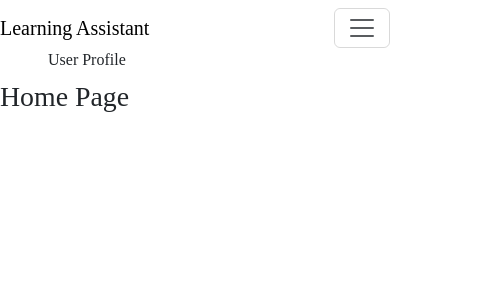
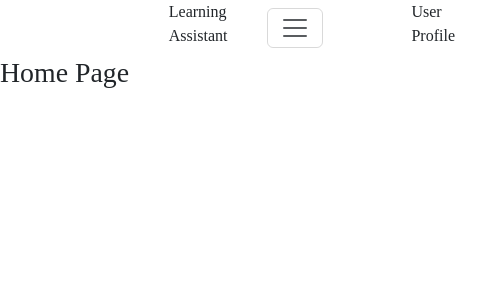
Before and after one commit to Red-stevo/E-LearningHub, a React (Vite) app in the folder student-learning-assistant/: page /student-assistant/learn/main in a window 390 px wide. Shown: the top 300 px of the page, 481 px wide, since content can reach past the window. Built offline with nearby package versions, Linux system fonts and the light colour scheme; sample sign-in values are in the browser's storage.

Commit message:
Commit message >>>>> checking on the responsiveness of the main header <<<<<

```diff
--- a/student-learning-assistant/src/AppPages/Component/MainHeader.jsx
+++ b/student-learning-assistant/src/AppPages/Component/MainHeader.jsx
@@ -1,21 +1,24 @@
-import {Nav, Navbar, NavbarBrand} from "react-bootstrap";
+import {Nav, Navbar} from "react-bootstrap";
 import './../Styles/mainPage.css'
 import {Outlet} from "react-router";
 export const MainHeader = () => {
-    return(<>
-        <Navbar expand="sm" className={"main-header"}>
-            <NavbarBrand>Learning Assistant</NavbarBrand>
+    return (<>
+        <div className={"main-header"}>
+            <div className={"nav-title"}>Learning Assistant</div>
+            <Navbar expand="sm">
                 <Navbar.Toggle aria-controls="navbarScroll"/>
-            <Navbar.Collapse id="navbarScroll" >
+                <Navbar.Collapse id="navbarScroll">
                     <Nav navbarScroll className={"main-navbar"}>
                         <Nav.Link href={"/student-assistant/learn/main"}>Home</Nav.Link>
                         <Nav.Link href={"/student-assistant/learn/add/course"}> Create Course</Nav.Link>
-                    <Nav.Link href={"/student-assistant/learn/statistics"} >Learning Statistics</Nav.Link>
+                        <Nav.Link href={"/student-assistant/learn/statistics"}>Learning Statistics</Nav.Link>
                     </Nav>
                 </Navbar.Collapse>
-            <Nav.Link className={"mx-5"} href={"/student-assistant/learn/main"} >User Profile</Nav.Link>
             </Navbar>
-
-        <Outlet />
+            <div className={"mx-5 mx-md-3 mx-sm-3"} href={"/student-assistant/learn/main"}>User Profile</div>
+        </div>
+        <div>
+            <Outlet/>
+        </div>
     </>);
 }
--- a/student-learning-assistant/src/AppPages/Styles/mainPage.css
+++ b/student-learning-assistant/src/AppPages/Styles/mainPage.css
@@ -1,12 +1,19 @@
 .main-navbar {
-    display: flex;
-    flex-direction: column;
-    justify-content: start;
-    margin-left: 20vh;
-    gap: 15vh;
-    width: 80%;
+
 }
 
 .main-header {
+    display: flex;
+    justify-content: start;
+    margin-left: 20vh;
+    gap: 40px;
+    width: 80%;
+}
+/*
 
+@media screen and (max-width: 922px){
+    .nav-title {
+        background-color: red
+    }
 }
+*/
```
Lines whose indentation alone changed are shown as unchanged.
